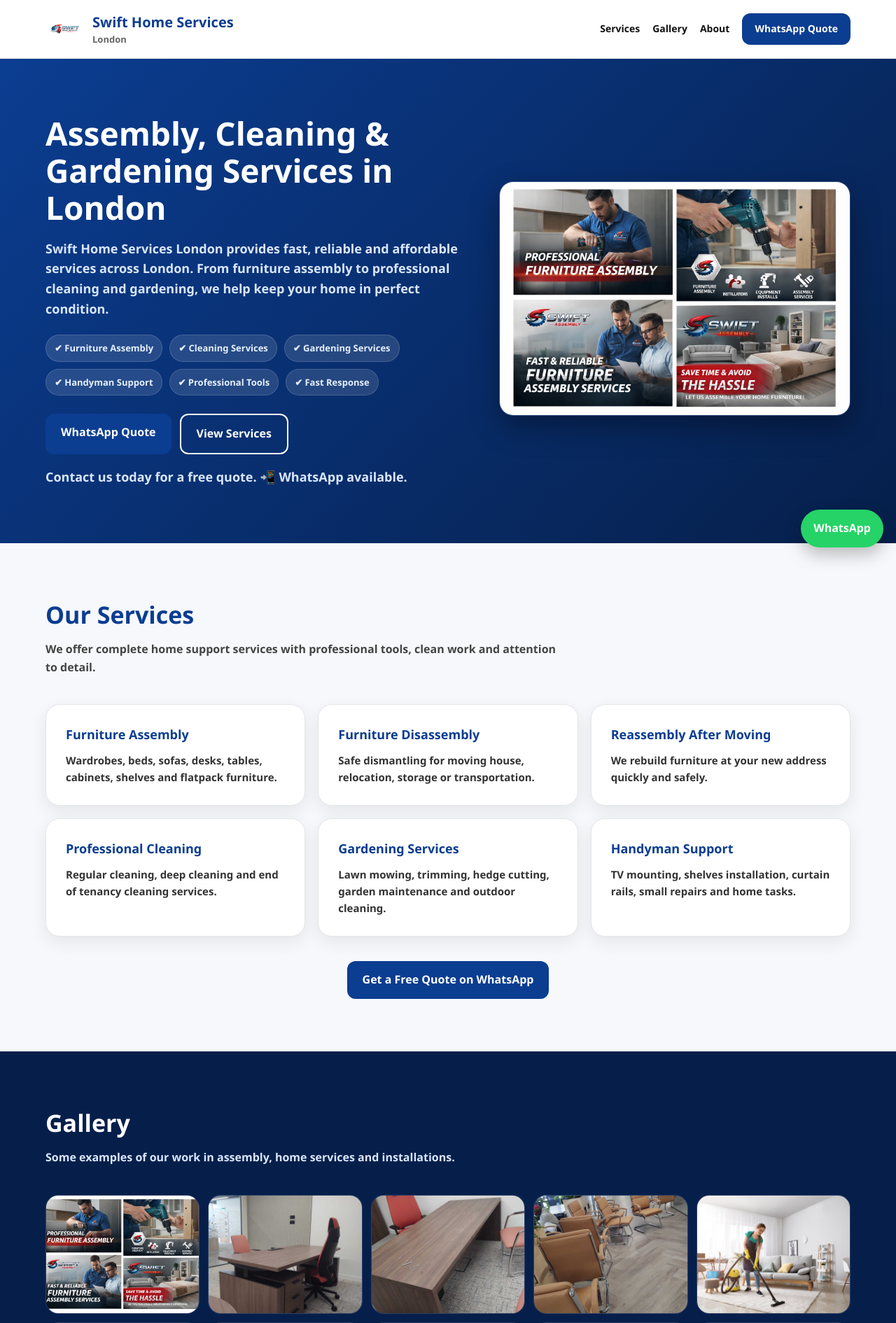
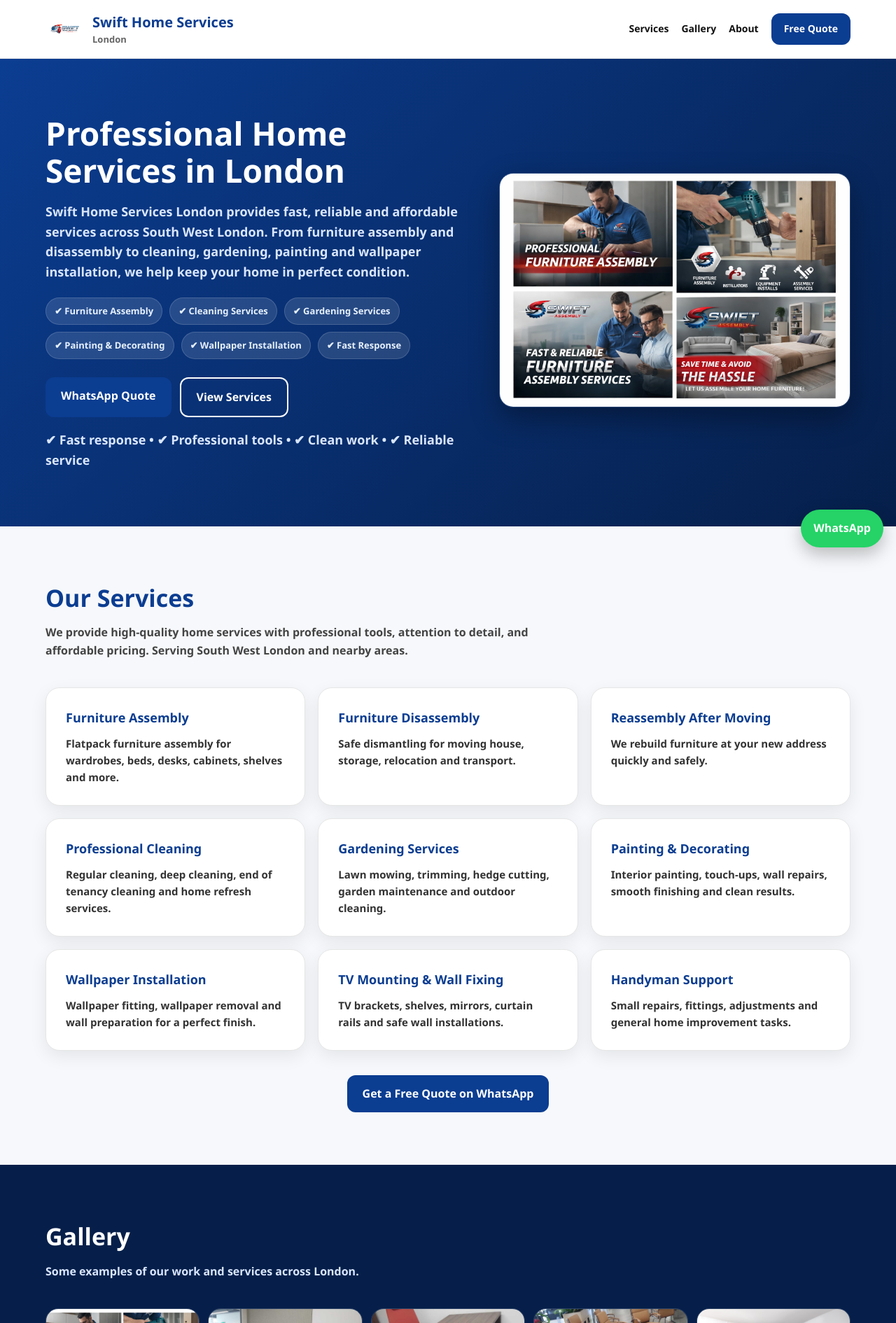
Before and after one commit to leomotta35/swift-assembly-website, a Flask app: page / in a window 1280 px wide. Shown: the top 1890 px of the page at 70% size. Run offline with Flask 3, Linux system fonts and the light colour scheme.

Commit message:
Rebuilt full HTML with new services

```diff
--- a/templates/index.html
+++ b/templates/index.html
@@ -4,11 +4,23 @@
   <meta charset="UTF-8" />
   <meta name="viewport" content="width=device-width, initial-scale=1.0" />
 
-  <title>Swift Home Services London | Assembly, Cleaning & Gardening</title>
+  <title>Swift Home Services London | Assembly, Cleaning, Gardening & Painting</title>
 
-  <meta name="description" content="Swift Home Services London provides professional furniture assembly, disassembly, cleaning and gardening services across South West London. Fast response, professional tools and WhatsApp quotes available." />
-  <meta name="keywords" content="Furniture Assembly London, Cleaning Service London, Gardening London, Flatpack Assembly, IKEA Assembly London, End of Tenancy Cleaning, Lawn Mowing London, Handyman London" />
+  <!-- SEO -->
+  <meta name="description"
+    content="Swift Home Services London provides furniture assembly, cleaning, gardening, painting and wallpaper services across South West London. Fast response, professional tools, affordable prices. WhatsApp available." />
+
+  <meta name="keywords"
+    content="Furniture Assembly London, Flatpack Assembly London, IKEA Assembly London, Cleaning Service London, End of Tenancy Cleaning London, Gardening London, Lawn Mowing London, Painter London, Wallpaper Installation London, Handyman London, South West London Services" />
+
   <meta name="author" content="Swift Home Services London" />
+
+  <!-- Open Graph (Facebook/WhatsApp preview) -->
+  <meta property="og:title" content="Swift Home Services London" />
+  <meta property="og:description"
+    content="Assembly, Cleaning, Gardening, Painting & Wallpaper services across South West London. Fast response and WhatsApp quotes available." />
+  <meta property="og:type" content="website" />
+  <meta property="og:image" content="/static/images/logo.png" />
 
   <link rel="stylesheet" href="/static/style.css" />
 </head>
@@ -31,7 +43,7 @@
         <a href="#services">Services</a>
         <a href="#gallery">Gallery</a>
         <a href="#about">About</a>
-        <a href="#contact" class="btn">WhatsApp Quote</a>
+        <a href="#contact" class="btn">Free Quote</a>
       </nav>
 
     </div>
@@ -42,25 +54,26 @@
     <div class="container hero-grid">
 
       <div class="hero-text">
-        <h1>Assembly, Cleaning & Gardening Services in London</h1>
+        <h1>Professional Home Services in London</h1>
 
         <p>
-          Swift Home Services London provides fast, reliable and affordable services across London.
-          From furniture assembly to professional cleaning and gardening, we help keep your home in perfect condition.
+          Swift Home Services London provides fast, reliable and affordable services across South West London.
+          From furniture assembly and disassembly to cleaning, gardening, painting and wallpaper installation,
+          we help keep your home in perfect condition.
         </p>
 
         <div class="hero-badges">
           <span>✔ Furniture Assembly</span>
           <span>✔ Cleaning Services</span>
           <span>✔ Gardening Services</span>
-          <span>✔ Handyman Support</span>
-          <span>✔ Professional Tools</span>
+          <span>✔ Painting & Decorating</span>
+          <span>✔ Wallpaper Installation</span>
           <span>✔ Fast Response</span>
         </div>
 
         <div class="hero-buttons">
           <a class="btn big" target="_blank"
-            href="https://wa.me/447480145752?text=Hello%20Swift%20Home%20Services%20London%2C%20I%20would%20like%20a%20quote%20please.%0A%0AService%20needed%20(Assembly%2FCleaning%2FGardening)%3A%0AAddress%2FPostcode%3A%0ADetails%20of%20the%20job%3A%0APreferred%20date%2Ftime%3A%0A%0AThank%20you!">
+            href="https://wa.me/447480145752?text=Hello%20Swift%20Home%20Services%20London%2C%20I%20would%20like%20a%20free%20quote%20please.%0A%0AService%20needed%20(Assembly%2FCleaning%2FGardening%2FPainting%2FWallpaper)%3A%0AAddress%2FPostcode%3A%0ADetails%20of%20the%20job%3A%0APreferred%20date%2Ftime%3A%0A%0AThank%20you!">
             WhatsApp Quote
           </a>
 
@@ -70,12 +83,12 @@
         </div>
 
         <p class="hero-note">
-          Contact us today for a free quote. 📲 WhatsApp available.
+          ✔ Fast response • ✔ Professional tools • ✔ Clean work • ✔ Reliable service
         </p>
       </div>
 
       <div class="hero-image">
-        <img src="/static/images/service1.jpg" alt="Swift Home Services London" />
+        <img src="/static/images/service1.jpg" alt="Swift Home Services London - Professional Home Services" />
       </div>
 
     </div>
@@ -85,20 +98,22 @@
   <section id="services" class="section">
     <div class="container">
       <h2 class="title">Our Services</h2>
+
       <p class="subtitle">
-        We offer complete home support services with professional tools, clean work and attention to detail.
+        We provide high-quality home services with professional tools, attention to detail,
+        and affordable pricing. Serving South West London and nearby areas.
       </p>
 
       <div class="cards">
 
         <div class="card">
           <h3>Furniture Assembly</h3>
-          <p>Wardrobes, beds, sofas, desks, tables, cabinets, shelves and flatpack furniture.</p>
+          <p>Flatpack furniture assembly for wardrobes, beds, desks, cabinets, shelves and more.</p>
         </div>
 
         <div class="card">
           <h3>Furniture Disassembly</h3>
-          <p>Safe dismantling for moving house, relocation, storage or transportation.</p>
+          <p>Safe dismantling for moving house, storage, relocation and transport.</p>
         </div>
 
         <div class="card">
@@ -108,7 +123,7 @@
 
         <div class="card">
           <h3>Professional Cleaning</h3>
-          <p>Regular cleaning, deep cleaning and end of tenancy cleaning services.</p>
+          <p>Regular cleaning, deep cleaning, end of tenancy cleaning and home refresh services.</p>
         </div>
 
         <div class="card">
@@ -117,18 +132,34 @@
         </div>
 
         <div class="card">
+          <h3>Painting & Decorating</h3>
+          <p>Interior painting, touch-ups, wall repairs, smooth finishing and clean results.</p>
+        </div>
+
+        <div class="card">
+          <h3>Wallpaper Installation</h3>
+          <p>Wallpaper fitting, wallpaper removal and wall preparation for a perfect finish.</p>
+        </div>
+
+        <div class="card">
+          <h3>TV Mounting & Wall Fixing</h3>
+          <p>TV brackets, shelves, mirrors, curtain rails and safe wall installations.</p>
+        </div>
+
+        <div class="card">
           <h3>Handyman Support</h3>
-          <p>TV mounting, shelves installation, curtain rails, small repairs and home tasks.</p>
+          <p>Small repairs, fittings, adjustments and general home improvement tasks.</p>
         </div>
 
       </div>
 
       <div class="center mt">
         <a class="btn big" target="_blank"
-          href="https://wa.me/447480145752?text=Hello%20Swift%20Home%20Services%20London%2C%20I%20would%20like%20a%20quote%20please.%0A%0AService%20needed%20(Assembly%2FCleaning%2FGardening)%3A%0AAddress%2FPostcode%3A%0ADetails%20of%20the%20job%3A%0APreferred%20date%2Ftime%3A%0A%0AThank%20you!">
+          href="https://wa.me/447480145752?text=Hello%20Swift%20Home%20Services%20London%2C%20I%20would%20like%20a%20free%20quote%20please.%0A%0AService%20needed%20(Assembly%2FCleaning%2FGardening%2FPainting%2FWallpaper)%3A%0AAddress%2FPostcode%3A%0ADetails%20of%20the%20job%3A%0APreferred%20date%2Ftime%3A%0A%0AThank%20you!">
           Get a Free Quote on WhatsApp
         </a>
       </div>
+
     </div>
   </section>
 
@@ -136,20 +167,21 @@
   <section id="gallery" class="section dark">
     <div class="container">
       <h2 class="title">Gallery</h2>
+
       <p class="subtitle">
-        Some examples of our work in assembly, home services and installations.
+        Some examples of our work and services across London.
       </p>
 
       <div class="gallery-grid">
-        <img src="/static/images/service1.jpg" alt="Furniture Assembly London">
-        <img src="/static/images/service2.jpg" alt="Wardrobe Assembly London">
-        <img src="/static/images/service3.jpg" alt="Flatpack Furniture Assembly">
-        <img src="/static/images/service4.jpg" alt="Furniture Disassembly London">
-        <img src="/static/images/service5.jpg" alt="Professional Cleaning London">
-        <img src="/static/images/service6.jpg" alt="Gardening Services London">
-        <img src="/static/images/service7.jpg" alt="Handyman London">
-        <img src="/static/images/service8.jpg" alt="Office Furniture Setup">
-        <img src="/static/images/service9.jpg" alt="Home Maintenance London">
+        <img src="/static/images/service1.jpg" alt="Furniture Assembly Service London">
+        <img src="/static/images/service2.jpg" alt="Flatpack Assembly London">
+        <img src="/static/images/service3.jpg" alt="Wardrobe Assembly London">
+        <img src="/static/images/service4.jpg" alt="Bed Assembly London">
+        <img src="/static/images/service5.jpg" alt="Cleaning Service London">
+        <img src="/static/images/service6.jpg" alt="Gardening Service London">
+        <img src="/static/images/service7.jpg" alt="Painting and Decorating London">
+        <img src="/static/images/service8.jpg" alt="Wallpaper Installation London">
+        <img src="/static/images/service9.jpg" alt="Handyman Service London">
         <img src="/static/images/service10.jpg" alt="Swift Home Services London">
       </div>
     </div>
@@ -158,7 +190,7 @@
   <!-- ABOUT -->
   <section id="about" class="section">
     <div class="container">
-      <h2 class="title">Professional, Efficient and Ready to Help</h2>
+      <h2 class="title">Why Choose Swift Home Services?</h2>
 
       <div class="about-box">
         <p>
@@ -167,27 +199,26 @@
         </p>
 
         <p class="hashtags">
-          #SwiftAssemblyPros #EfficientService #FurnitureAssembly #GetTheJobDone
-          #OrganizedExperts #AssemblyMadeEasy #ProfessionalService
+          #SwiftHomeServices #SwiftAssemblyPros #EfficientService #FurnitureAssembly
+          #CleaningServicesLondon #GardeningLondon #PainterLondon #WallpaperInstallation
         </p>
 
-        <hr class="line">
+        <hr class="line" />
 
         <h3 class="about-title">Swift Home Services London</h3>
-        <p><strong>Furniture Assembly • Cleaning • Gardening • Handyman</strong></p>
 
         <p>
-          We provide fast, reliable and affordable home services across South West London.
-          Whether you need furniture assembled, a property cleaned or your garden maintained,
-          we deliver high-quality work with attention to detail.
+          We provide fast, reliable and affordable services across South West London.
+          Our mission is to help clients save time, avoid stress and keep their homes clean,
+          organized and well maintained.
         </p>
 
         <ul class="checklist">
-          <li>✔ Fast response</li>
-          <li>✔ Professional tools</li>
-          <li>✔ Clean and careful work</li>
-          <li>✔ Local service in London</li>
+          <li>✔ Fast response and flexible scheduling</li>
+          <li>✔ Professional tools and safe work</li>
+          <li>✔ Clean and careful service</li>
           <li>✔ Friendly and reliable support</li>
+          <li>✔ Affordable prices and free quotes</li>
         </ul>
 
         <p>
@@ -196,7 +227,7 @@
         </p>
 
         <a class="btn big" target="_blank"
-          href="https://wa.me/447480145752?text=Hello%20Swift%20Home%20Services%20London%2C%20I%20would%20like%20a%20quote%20please.%0A%0AService%20needed%20(Assembly%2FCleaning%2FGardening)%3A%0AAddress%2FPostcode%3A%0ADetails%20of%20the%20job%3A%0APreferred%20date%2Ftime%3A%0A%0AThank%20you!">
+          href="https://wa.me/447480145752?text=Hello%20Swift%20Home%20Services%20London%2C%20I%20would%20like%20a%20free%20quote%20please.%0A%0AService%20needed%20(Assembly%2FCleaning%2FGardening%2FPainting%2FWallpaper)%3A%0AAddress%2FPostcode%3A%0ADetails%20of%20the%20job%3A%0APreferred%20date%2Ftime%3A%0A%0AThank%20you!">
           Message Us on WhatsApp
         </a>
       </div>
@@ -207,21 +238,23 @@
   <section id="contact" class="section contact">
     <div class="container">
       <h2 class="title">Contact</h2>
+
       <p class="subtitle">
         Send a message now and receive a fast quote.
       </p>
 
       <div class="contact-box">
         <p><strong>📍 Service Area:</strong> South West London (and nearby areas)</p>
-        <p><strong>🧰 Services:</strong> Assembly • Cleaning • Gardening • Handyman</p>
+        <p><strong>🧰 Services:</strong> Assembly • Cleaning • Gardening • Painting • Wallpaper • Handyman</p>
         <p><strong>📞 WhatsApp / Phone:</strong> +44 7480 145752</p>
         <p><strong>🕒 Availability:</strong> Monday - Sunday</p>
 
         <a class="btn big full" target="_blank"
-          href="https://wa.me/447480145752?text=Hello%20Swift%20Home%20Services%20London%2C%20I%20would%20like%20a%20quote%20please.%0A%0AService%20needed%20(Assembly%2FCleaning%2FGardening)%3A%0AAddress%2FPostcode%3A%0ADetails%20of%20the%20job%3A%0APreferred%20date%2Ftime%3A%0A%0AThank%20you!">
+          href="https://wa.me/447480145752?text=Hello%20Swift%20Home%20Services%20London%2C%20I%20would%20like%20a%20free%20quote%20please.%0A%0AService%20needed%20(Assembly%2FCleaning%2FGardening%2FPainting%2FWallpaper)%3A%0AAddress%2FPostcode%3A%0ADetails%20of%20the%20job%3A%0APreferred%20date%2Ftime%3A%0A%0AThank%20you!">
           WhatsApp Now
         </a>
       </div>
+
     </div>
   </section>
 
@@ -234,7 +267,7 @@
 
   <!-- WHATSAPP FLOAT BUTTON -->
   <a class="whatsapp-float" target="_blank"
-    href="https://wa.me/447480145752?text=Hello%20Swift%20Home%20Services%20London%2C%20I%20would%20like%20a%20quote%20please.%0A%0AService%20needed%20(Assembly%2FCleaning%2FGardening)%3A%0AAddress%2FPostcode%3A%0ADetails%20of%20the%20job%3A%0APreferred%20date%2Ftime%3A%0A%0AThank%20you!">
+    href="https://wa.me/447480145752?text=Hello%20Swift%20Home%20Services%20London%2C%20I%20would%20like%20a%20free%20quote%20please.%0A%0AService%20needed%20(Assembly%2FCleaning%2FGardening%2FPainting%2FWallpaper)%3A%0AAddress%2FPostcode%3A%0ADetails%20of%20the%20job%3A%0APreferred%20date%2Ftime%3A%0A%0AThank%20you!">
     WhatsApp
   </a>
 
```
